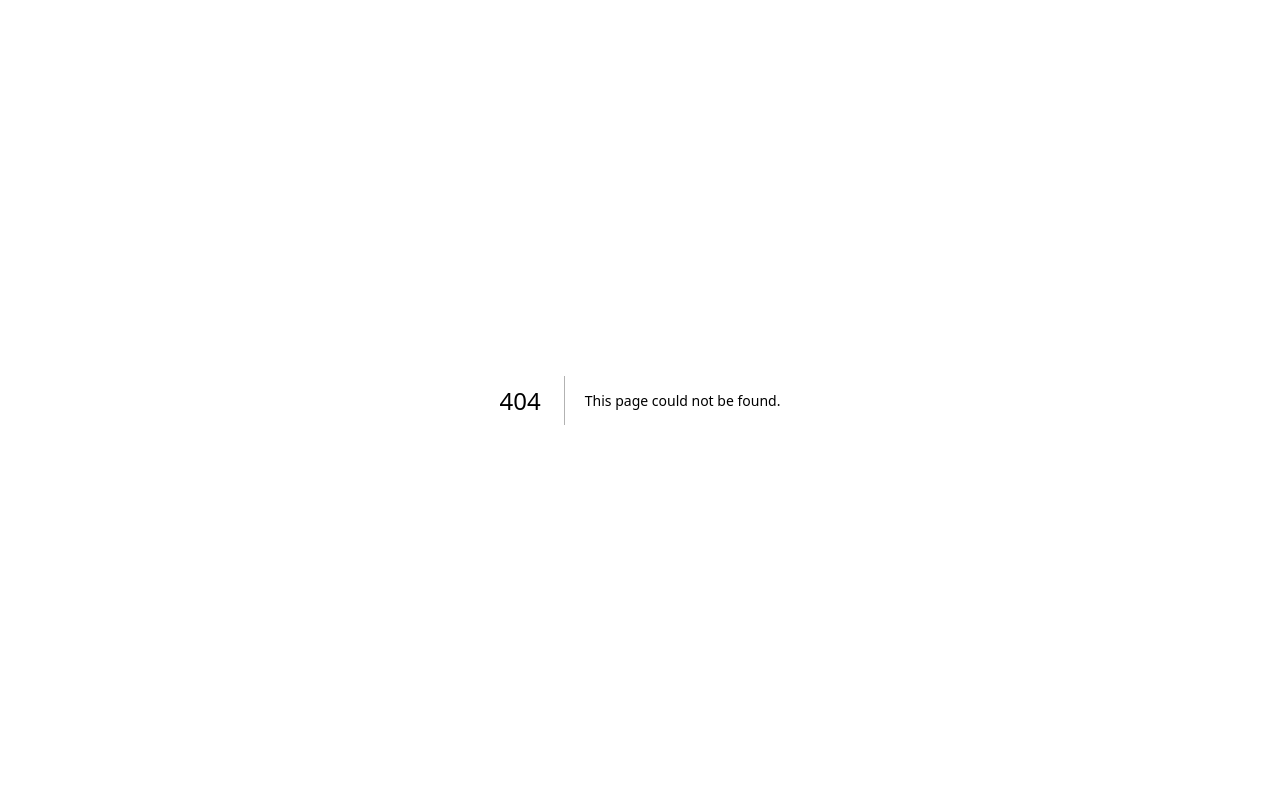
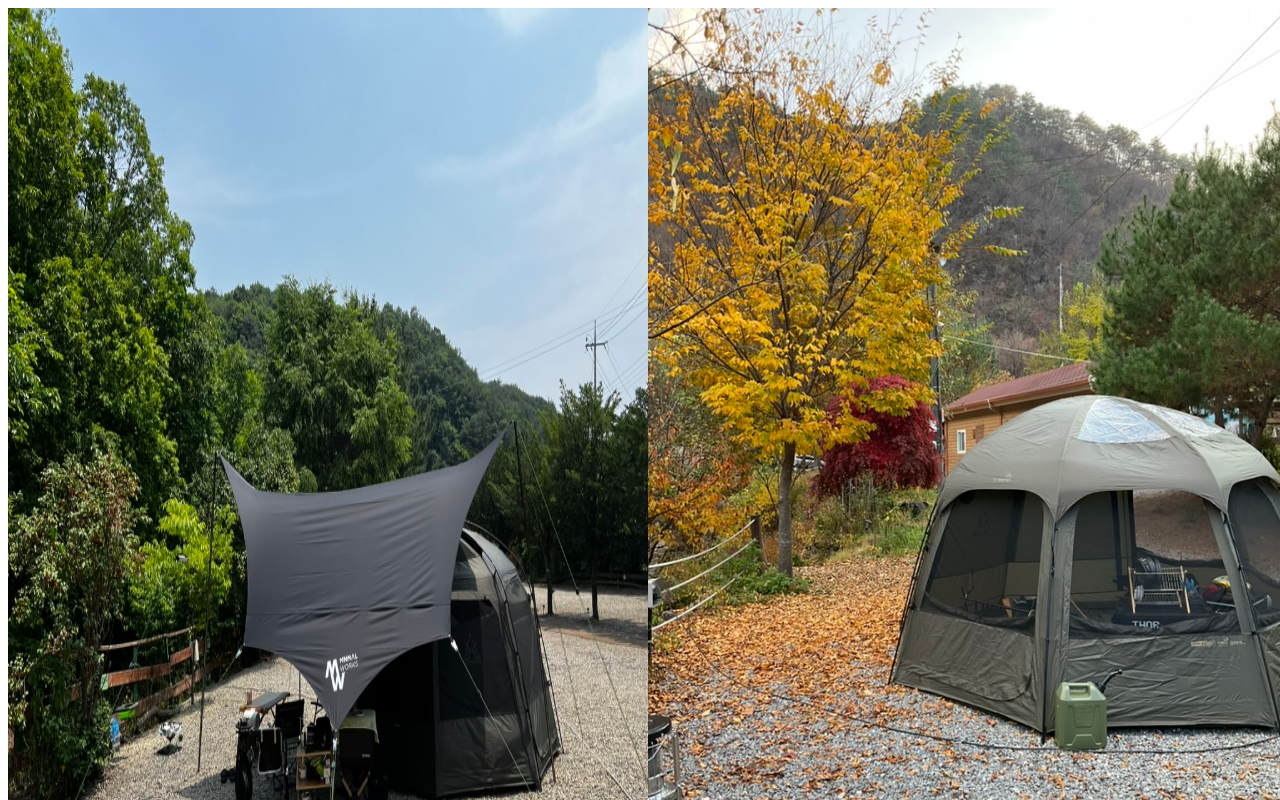
Before and after one commit to denev723/fc-next-study, a Next.js app: page /next-functions/image/fill in a window 1280 px wide. Before the commit this address had no page. Shown: the top 800 px of the page. Built offline with nearby package versions, Linux system fonts and the light colour scheme.

Commit message:
Fill Image

```diff
--- a/next.config.js
+++ b/next.config.js
@@ -1,6 +1,10 @@
 /** @type {import('next').NextConfig} */
 const nextConfig = {
   reactStrictMode: true,
-}
+  images: {
+    deviceSizes: [320, 420, 768, 1100, 1200, 1920],
+    imageSizes: [32, 48, 64, 96, 128, 256, 384],
+  },
+};
 
-module.exports = nextConfig
+module.exports = nextConfig;
--- /dev/null
+++ b/src/domains/next-functions/image/fill/index.module.css
@@ -0,0 +1,17 @@
+.grid {
+  width: 100vw;
+  display: grid;
+  grid-template-columns: repeat(1, 1fr);
+  grid-template-rows: 150vw 150vw;
+}
+
+.grid > div {
+  position: relative;
+}
+
+@media screen and (min-width: 750px) {
+  .grid {
+    grid-template-columns: repeat(2, 1fr);
+    grid-template-rows: 75vw;
+  }
+}
--- /dev/null
+++ b/src/domains/next-functions/image/fill/index.tsx
@@ -0,0 +1,30 @@
+import { FC } from "react";
+import image1 from "./image1.jpg";
+import image2 from "./image2.jpg";
+import styles from "./index.module.css";
+import Image from "next/image";
+
+const FillMain: FC = () => {
+  return (
+    <main>
+      <div className={styles.grid}>
+        <div>
+          <Image src={image1} alt="image1" fill />
+        </div>
+        <div>
+          <Image
+            src={image2}
+            alt="image2"
+            fill
+            sizes="
+            (max-width: 749px) 100vw,
+            (min-width: 750px) 50vw,
+          "
+          />
+        </div>
+      </div>
+    </main>
+  );
+};
+
+export { FillMain };
--- /dev/null
+++ b/src/pages/next-functions/image/fill/index.tsx
@@ -0,0 +1,8 @@
+import { FillMain } from "@/domains/next-functions/image/fill";
+import { FC } from "react";
+
+const FillPage: FC = () => {
+  return <FillMain />;
+};
+
+export default FillPage;
```
Also changed, not shown: src/domains/next-functions/image/fill/image1.jpg (added), src/domains/next-functions/image/fill/image2.jpg (added).
